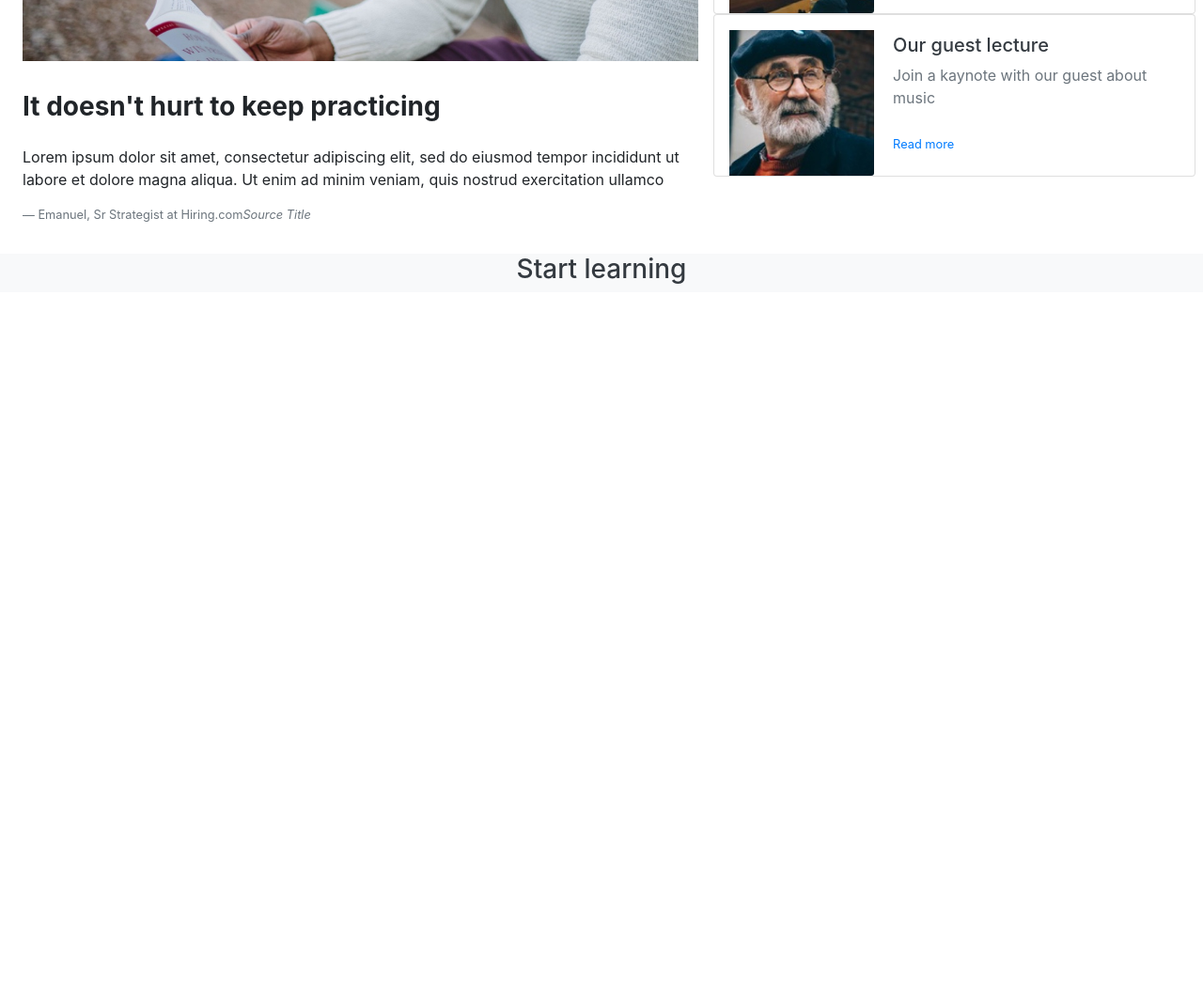
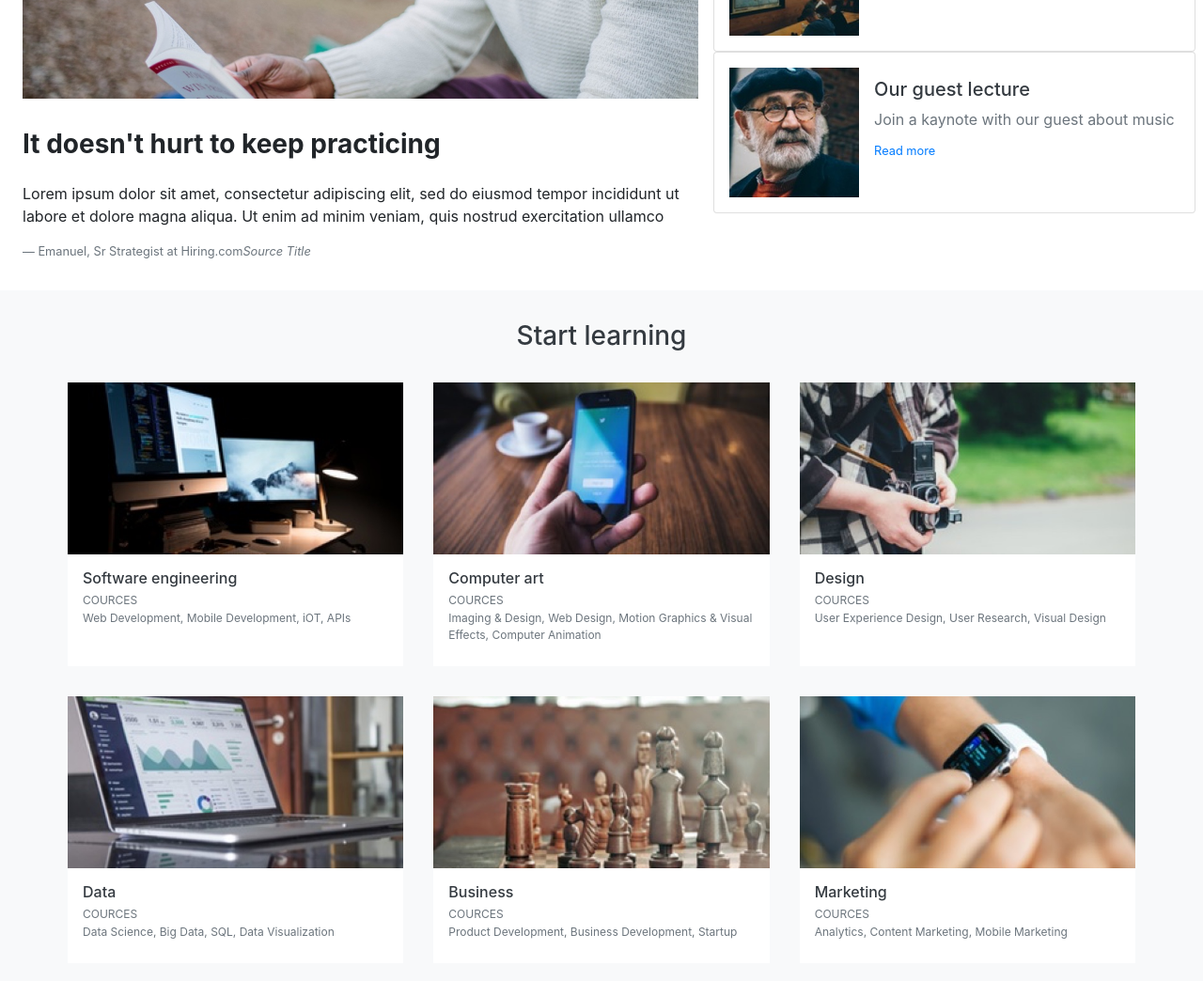
Before and after one commit to uly-ana/capstone, a plain HTML site: page index.html in a window 1280 px wide. Shown: the part 981-2025 px from the top of the page at 94% size. Before the commit the page ends 1292 px from the top, so only its background shows below. Drawn offline with nearby package versions, Linux system fonts and the light colour scheme.

Commit message:
added 3rd container and all cards. Styled according to design

```diff
--- a/css/style.css
+++ b/css/style.css
@@ -48,6 +48,41 @@
 }
 
 .card-img {
-    padding-top: 16px;
-    padding-left: 16px;
+    padding: 16px 16px;
 }
+
+.card-body {
+padding: 16px 16px 16px 0px;
+}
+
+.aligner{
+padding: 8% 0;
+}
+
+#custom-padding {
+   padding: 32px 56px 16px 56px;
+}
+
+.card-vertical{
+    margin: 16px 16px;
+    border: none;
+    background-color: white;
+}
+
+.card-img-top {
+    border-radius: 0;
+}
+
+.card-body-vertical {
+    padding: 16px 16px 24px 16px;
+}
+
+#card-text-second {
+    font-size: 12px;
+    padding-top: 8px;
+    padding-bottom: 8px;
+}
+
+.card-body-vertical p {
+    font-size: 12px;
+}
--- a/index.html
+++ b/index.html
@@ -11,11 +11,10 @@
     <title>Colmar Academy</title>
 </head>
 <body>
-
         <div class="row no-gutters bg-white">
                 <nav class="navbar navbar-expand-lg navbar-light col-4" id="nav">
-                     <a class="navbar navbar-brand" href="#" alt="logo"><img src="capstone_colmar_assets/images/ic-logo.svg"><text
-                        class="text-dark">COLMAR</text><text class="text-muted">ACADEMY</text>
+                     <a class="navbar navbar-brand" href="#" alt="logo"><img src="capstone_colmar_assets/images/ic-logo.svg">
+                        <text class="text-dark">COLMAR</text><text class="text-muted">ACADEMY</text>
                     </a>
                 </nav>
                 <ul class="nav justify-content-end col-8" id="nav">
@@ -33,14 +32,13 @@
                     </li>
                 </ul>
             </div>
-
             <div class="jumbotron bg-light">
-                <div class="container no-gutters">
+                <div class="container no-gutters mw-100">
                     <div class="row no-gutters">
-                        <div class="col-sm-7" >
+                        <div class="col-sm-7">
                             <img src="capstone_colmar_assets/images/banner.jpg" class="img-fluid">
                         </div>
-                        <div class="col-sm-5" style="padding-left: 24px;">
+                        <div class="col-sm-5 aligner" style="padding-left: 24px;">
                             <h1 class="font-weight-bold">Learn something <br> new everyday </h1>
                             <p>
                             Lorem ipsum dolor sit amet, consectetur adipiscing elit.
@@ -74,7 +72,7 @@
                                         <img src="capstone_colmar_assets/images/information-orientation.jpg" class="card-img" alt="...">
                                     </div>
                                     <div class="col-md-8">
-                                        <div class="card-body">
+                                        <div class="card-body aligner">
                                             <h5 class="card-title text-dark pb-2 mb-0">Orientation day</h5>
                                                 <p class="card-text text-secondary pb-2 mb-0">Tue 10/11 - Wed 10/11 10:30 am - 12:00 pm </p>
                                             <a href="#" class="stretched-link"><small class="text-primary">Read more</small></a>
@@ -88,7 +86,7 @@
                                     <img src="capstone_colmar_assets/images/information-campus.jpg" class="card-img" alt="...">
                                 </div>
                                 <div class="col-md-8">
-                                    <div class="card-body">
+                                    <div class="card-body aligner">
                                         <h5 class="card-title text-dark pb-2 mb-0">Our cumpus</h5>
                                             <p class="card-text text-secondary pb-2 mb-0">Find which cumpus is close by you</p>
                                         <a href="#" class="stretched-link"><small class="text-primary">Read more</small></a>
@@ -102,9 +100,9 @@
                                     <img src="capstone_colmar_assets/images/information-guest-lecture.jpg" class="card-img" alt="...">
                                 </div>
                                 <div class="col-md-8">
-                                    <div class="card-body">
+                                    <div class="card-body aligner">
                                         <h5 class="card-title text-dark pb-2 mb-0">Our guest lecture</h5>
-                                            <p class="card-text text-secondary pb-2 mb-0y">Join a kaynote with our guest about music  </p>
+                                            <p class="card-text text-secondary pb-2 mb-0">Join a kaynote with our guest about music  </p>
                                         <a href="#" class="stretched-link"><small class="text-primary">Read more</small></a>
                                     </div>
                                 </div>
@@ -114,13 +112,85 @@
                 </div>
             </div>
         </div>
-        <div class="container no-gutters bg-light mw-100">
-            <div class="row">
-                <giv class="col-md-12">
-                    <h3 class="text-dark text-center">Start learning</h3>
-                </giv>
+
+        <div class="container no-gutters bg-light mw-100" id="custom-padding">
+            <div class="row no-gutters">
+                <div class="col-md-12">
+                    <h3 class="text-dark text-center mb-0" style="padding-bottom: 16px;">Start learning</h3>
+                </div>
+            </div>
+        <div class="row no-gutters">
+            <div class="col-sm-4 d-flex">
+                <div class="card-vertical">
+                    <img src="capstone_colmar_assets/images/course-software.jpg" class="card-img-top" alt="...">
+                    <div class="card-body-vertical flex-fill">
+                        <h6 class="card-title text-dark mb-0">Software engineering</h6>
+                        <a href="#" class="text-secondary" id="card-text-second">COURCES</a>
+                        <p class="card-text text-secondary">Web Development, Mobile Development, iOT, APIs</p>
+                    </div>
+                </div>
+
+            </div>
+            <div class="col-sm-4 d-flex">
+                <div class="card-vertical">
+                    <img src="capstone_colmar_assets/images/course-computer-art.jpg" class="card-img-top" alt="...">
+                    <div class="card-body-vertical flex-fill">
+                        <h6 class="card-title text-dark mb-0">Computer art</h6>
+                        <a href="#" class="text-secondary" id="card-text-second">COURCES</a>
+                        <p class="card-text text-secondary">Imaging & Design, Web Design, Motion Graphics & Visual Effects, Computer Animation</p>
+                    </div>
+                </div>
+
+            </div>
+            <div class="col-sm-4 d-flex">
+                <div class="card-vertical">
+                    <img src="capstone_colmar_assets/images/course-design.jpg" class="card-img-top" alt="...">
+                    <div class="card-body-vertical flex-fill">
+                        <h6 class="card-title text-dark mb-0">Design</h6>
+                        <a href="#" class="text-secondary" id="card-text-second">COURCES</a>
+                        <p class="card-text text-secondary">User Experience Design, User Research, Visual Design</p>
+                    </div>
+                </div>
+
+            </div>
+
+        </div>
+        <div class="row no-gutters">
+            <div class="col-sm-4 d-flex">
+                <div class="card-vertical">
+                    <img src="capstone_colmar_assets/images/course-data.jpg" class="card-img-top" alt="...">
+                    <div class="card-body-vertical flex-fill">
+                        <h6 class="card-title text-dark mb-0">Data</h6>
+                        <a href="#" class="text-secondary" id="card-text-second">COURCES</a>
+                        <p class="card-text text-secondary">Data Science, Big Data, SQL, Data Visualization</p>
+                    </div>
+                </div>
+
+            </div>
+            <div class="col-sm-4 d-flex">
+                <div class="card-vertical">
+                    <img src="capstone_colmar_assets/images/course-business.jpg" class="card-img-top" alt="...">
+                    <div class="card-body-vertical flex-fill">
+                        <h6 class="card-title text-dark mb-0">Business</h6>
+                        <a href="#" class="text-secondary" id="card-text-second">COURCES</a>
+                        <p class="card-text text-secondary">Product Development, Business Development, Startup</p>
+                    </div>
+                </div>
+
+            </div>
+            <div class="col-sm-4 d-flex">
+                <div class="card-vertical">
+                    <img src="capstone_colmar_assets/images/course-marketing.jpg" class="card-img-top" alt="...">
+                    <div class="card-body-vertical flex-fill">
+                        <h6 class="card-title text-dark mb-0">Marketing</h6>
+                        <a href="#" class="text-secondary" id="card-text-second">COURCES</a>
+                        <p class="card-text text-secondary">Analytics, Content Marketing, Mobile Marketing</p>
+                    </div>
+                </div>
+
             </div>
         </div>
+    </div>
 
 
 
```
